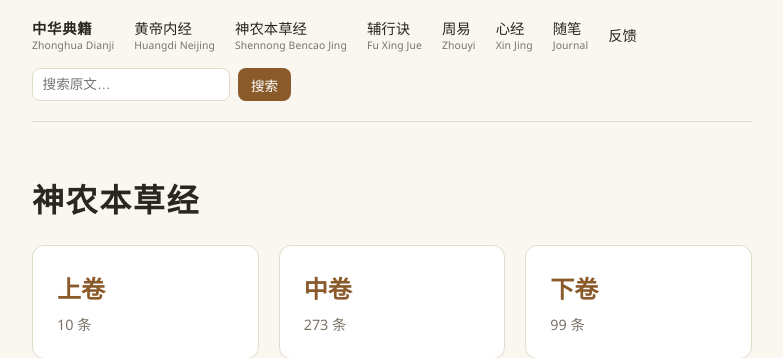
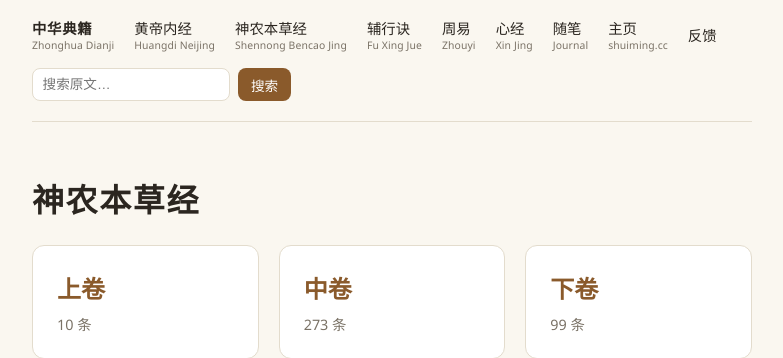
Before and after one commit to abc01013579/tcm-classics, a Flask app: page /bencao in a window 1280 px wide. Shown: the top 358 px of the page, without its empty margins (248-1031 px from the left). Run offline with Flask 3, Linux system fonts and the light colour scheme; parts of the project's set-up code (start-up, migrations or seed data) failed here and were passed over.

Commit message:
Add shuiming.cc link to nav
Co-Authored-By: Claude Opus 5.5 <noreply@anthropic.com>

```diff
--- a/templates/base.html
+++ b/templates/base.html
@@ -16,6 +16,7 @@
       <a href="{{ url_for('zhouyi_index') }}">周易<span class="nav-en">Zhouyi</span></a>
       <a href="{{ url_for('xinjing') }}">心经<span class="nav-en">Xin Jing</span></a>
       <a href="{{ url_for('journal_index') }}">随笔<span class="nav-en">Journal</span></a>
+      <a href="https://shuiming.cc">主页<span class="nav-en">shuiming.cc</span></a>
       <a href="mailto:zhongyuan1358@gmail.com?subject=%E4%B8%AD%E5%8D%8E%E5%85%B8%E7%B1%8D%E5%8F%8D%E9%A6%88">反馈</a>
     </nav>
     <form method="get" action="{{ url_for('search') }}" class="search-box">
```
